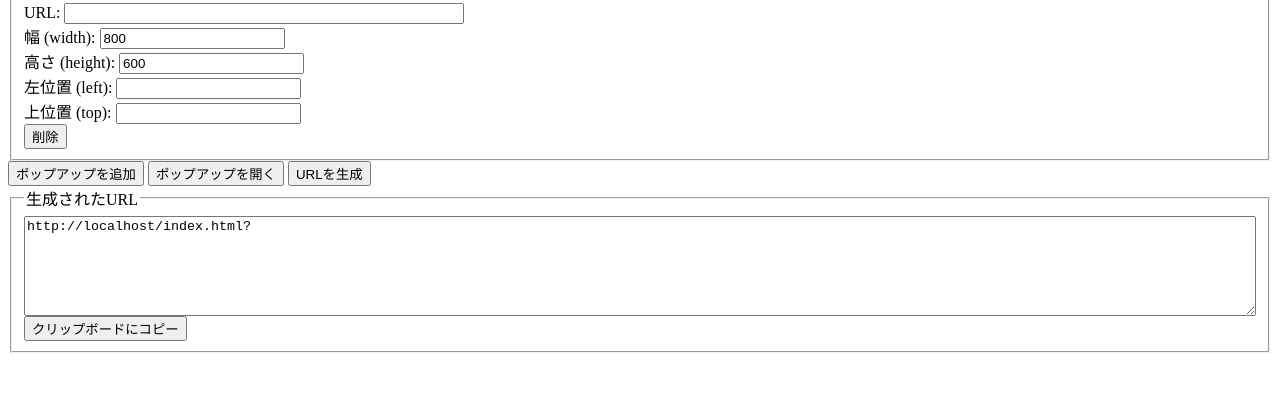
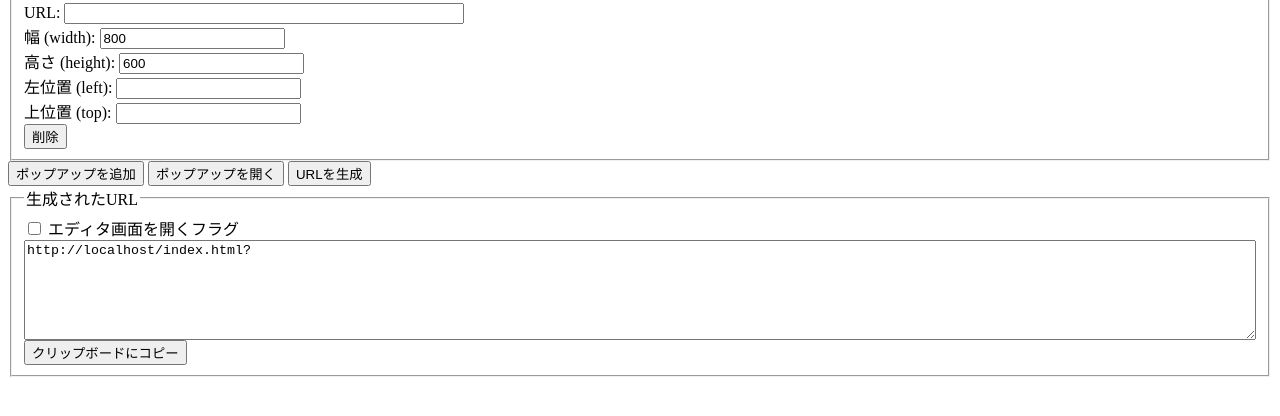
Before and after one commit to ilolio/popup_launcher, a plain HTML site: page index.html in a window 1280 px wide. Both pictures are taken after a click on the button "URLを生成". Shown: the part 102-518 px from the top of the page. Drawn offline with Linux system fonts and the light colour scheme.

Commit message:
エディタモードのチェックボックスを追加し、生成されるURLにeditパラメータを含める機能を実装

```diff
--- a/index.html
+++ b/index.html
@@ -16,6 +16,7 @@
 <script>
 // 状態管理
 let popupsData = [];
+let editModeChecked = false;
 
 // URLパラメータから初期データを読み込む
 function loadFromURL() {
@@ -147,6 +148,12 @@ function launchPopups() {
 
 // URLを生成
 function generateURL() {
+    // チェックボックスの状態を保存
+    const editCheckbox = document.getElementById('edit-mode-checkbox');
+    if (editCheckbox) {
+        editModeChecked = editCheckbox.checked;
+    }
+
     let queryString = '';
 
     popupsData.forEach((popup, index) => {
@@ -163,6 +170,11 @@ function generateURL() {
 
     queryString = queryString.slice(0, -1); // 最後の&を削除
 
+    // edit パラメータを追加
+    if (editModeChecked) {
+        queryString += '&edit=true';
+    }
+
     const baseUrl = window.location.origin + window.location.pathname;
     const fullUrl = `${baseUrl}?${queryString}`;
 
@@ -170,6 +182,12 @@ function generateURL() {
     container.innerHTML = `
         <fieldset>
             <legend>生成されたURL</legend>
+            <div>
+                <label>
+                    <input type="checkbox" id="edit-mode-checkbox" ${editModeChecked ? 'checked' : ''} onchange="generateURL()">
+                    エディタ画面を開くフラグ
+                </label>
+            </div>
             <textarea readonly style="width: 100%; height: 100px;">${fullUrl}</textarea>
             <button onclick="copyToClipboard()">クリップボードにコピー</button>
         </fieldset>
```
